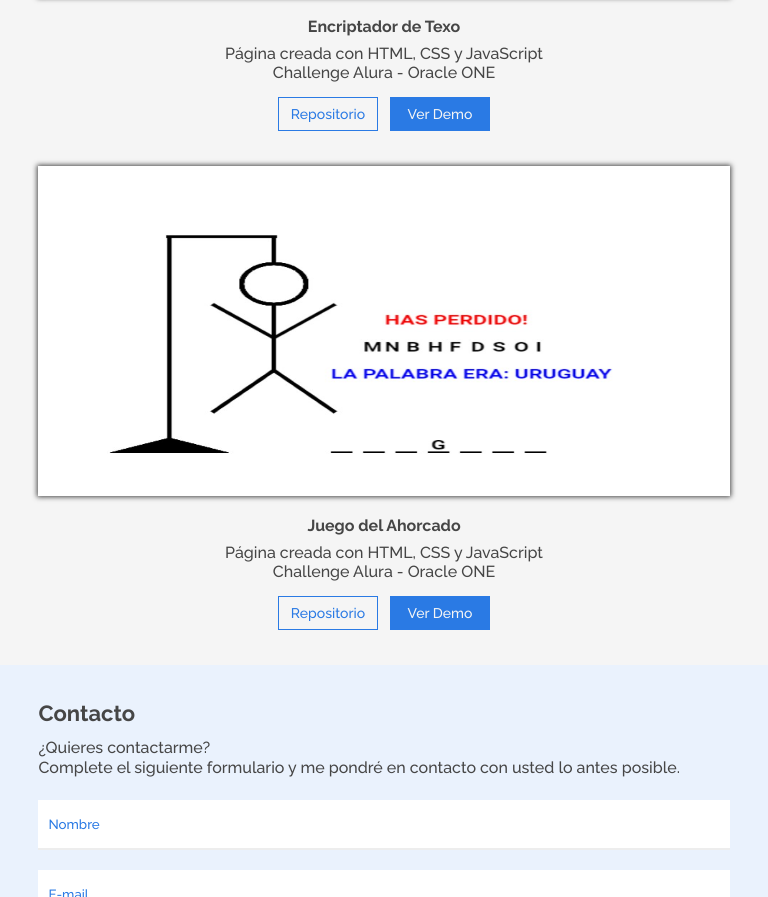
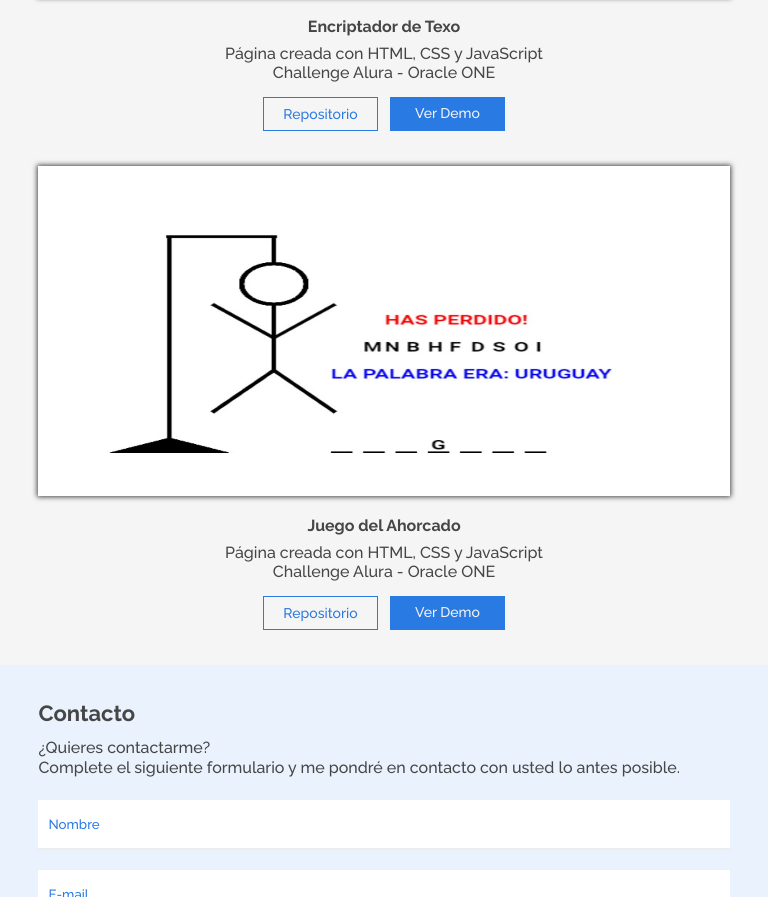
Before and after one commit to jesualdog/Mi-Portafolio, a plain HTML site: page index.html in a window 768 px wide. Shown: the part 2724-3621 px from the top of the page. Drawn offline with Linux system fonts and the light colour scheme.

Commit message:
Mejorando el responsive

```diff
--- a/css/contacto.css
+++ b/css/contacto.css
@@ -94,10 +94,7 @@
     }
 
     .contacto-btn{
-        display: flex;
-        justify-content: center;
         font-size: 14px;
-        align-items: center;
         padding: 10px;
     }
 
@@ -120,10 +117,7 @@
     }
 
     .contacto-btn{
-        display: flex;
-        justify-content: center;
         font-size: 14px;
-        align-items: center;
         padding: 10px;
     }
 
--- a/css/experiencia.css
+++ b/css/experiencia.css
@@ -128,19 +128,11 @@
     }
 
     .btn-demo{
-        display: flex;
-        align-items: center;
-        justify-content: center;
-        width: 100px;
         font-size: 14px;
         padding: 8px;
     }
 
     .btn-repositorio{
-        display: flex;
-        align-items: center;
-        justify-content: center;
-        width: 100px;
         font-size: 14px;
         padding: 8px;
     }
@@ -185,19 +177,11 @@
     }
 
     .btn-demo{
-        display: flex;
-        align-items: center;
-        justify-content: center;
-        width: 100px;
         font-size: 14px;
         padding: 8px;
     }
 
     .btn-repositorio{
-        display: flex;
-        align-items: center;
-        justify-content: center;
-        width: 100px;
         font-size: 14px;
         padding: 8px;
     }
```
